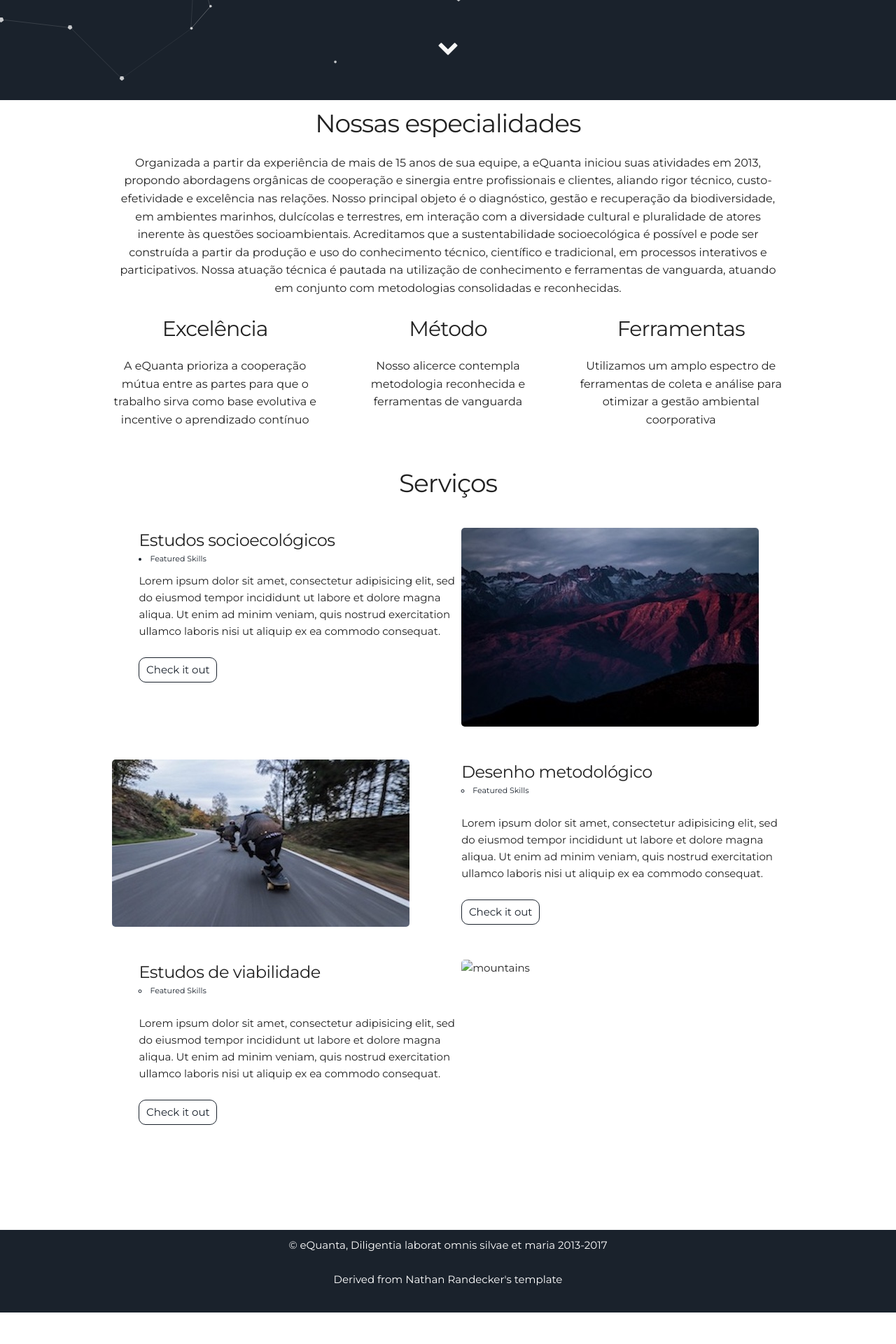
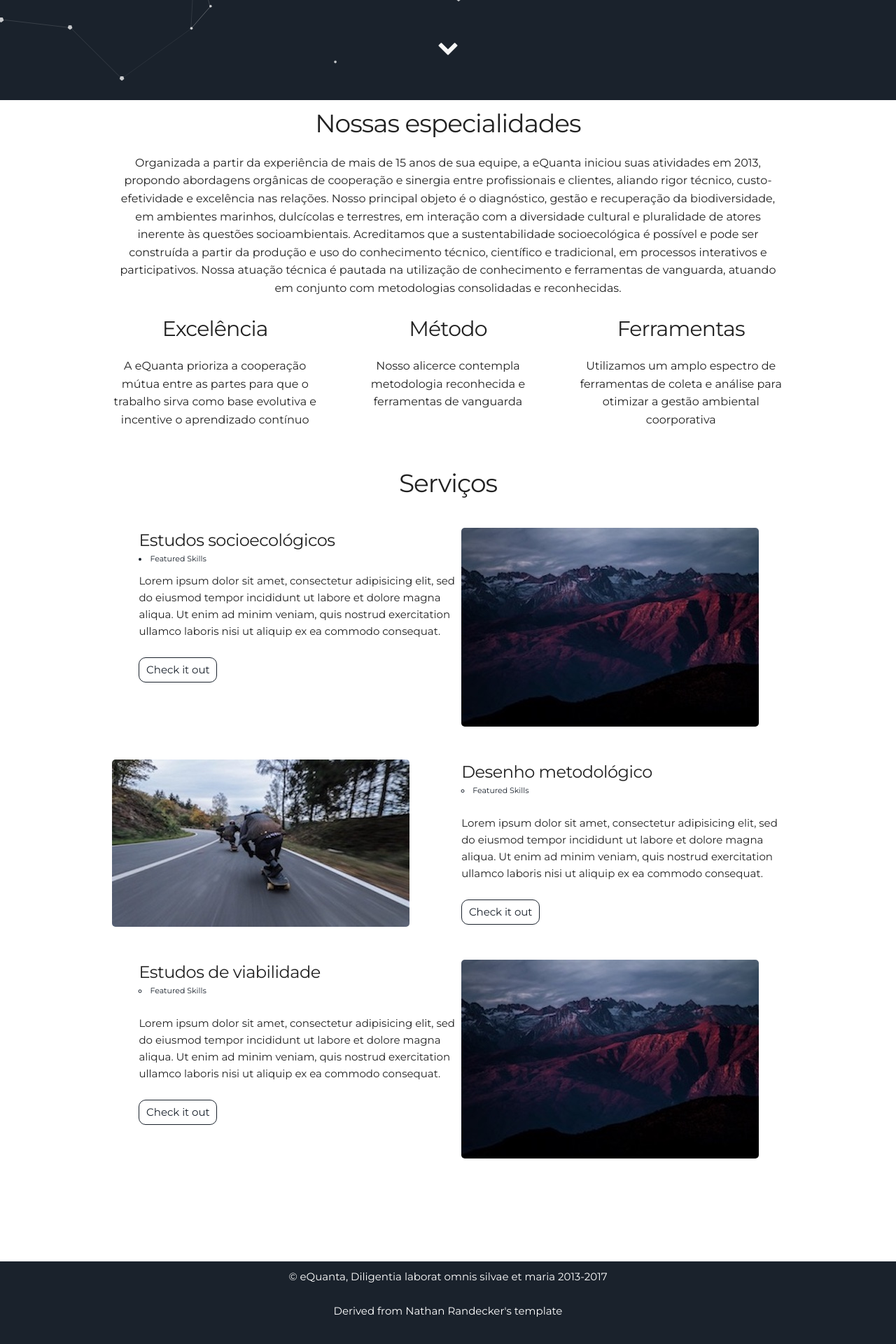
Before and after one commit to leroy1977/eQ1, a Jekyll site: the page built from index.html, in a window 1280 px wide. Shown: the part 764-2684 px from the top of the page at 70% size. Built offline with Jekyll 4.4.1, drawn with Linux system fonts in a browser that asks for light colours; before the commit the page ends 2639 px from its top, so only the background shows below that.

Commit message:
Update projects.html

```diff
--- a/_includes/projects.html
+++ b/_includes/projects.html
@@ -28,7 +28,7 @@
   </div>
   <div class="row user-projects">
     <div class="six columns images">
-      <img alt="mountains" src="{{ href='http://www.freepik.com/free-vector/sea-floor-with-sunshine_893182.htm | prepend: site.baseurl }}" />
+      <img alt="mountains" src="{{ "/assets/img/mountains.jpg" | prepend: site.baseurl }}" />
     </div>
     <div class="six columns">
       <h5> Estudos de viabilidade </h5>
```
